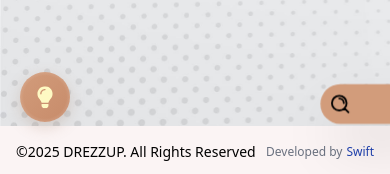
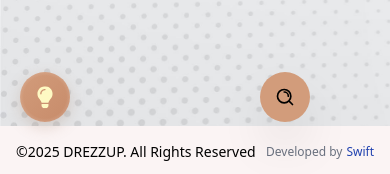
Before and after one commit to swift1gh/DrezzUp, a React (Vite) app: page / in a window 390 px wide. Shown: the part 666-840 px from the top of the page. Built offline with nearby package versions, Linux system fonts and the light colour scheme; no server answers; the database is empty.

Commit message:
Align Mobile Search Button with Tour Button horizontally

```diff
--- a/src/pages/HomePage.jsx
+++ b/src/pages/HomePage.jsx
@@ -55,8 +55,12 @@ const HomePage = () => {
         <button
           onClick={handleSearchBtn}
           id="mobile-search"
-          className="md:hidden fixed bottom-14 right-[-3rem] bg-[#d29c7b] rounded-full justify-center items-center shadow-2xl scale-110 hover:scale-125 w-[7rem] z-[9000]">
-          <img src={searchIcon} className="h-5 m-2" />
+          className="md:hidden fixed bottom-14 md:bottom-16 right-20 bg-[#d29c7b] rounded-full flex justify-center items-center shadow-2xl hover:scale-110 z-[9000]"
+          style={{
+            width: "50px",
+            height: "50px",
+          }}>
+          <img src={searchIcon} className="h-5" />
         </button>
 
         {isSearchActive && (
```
